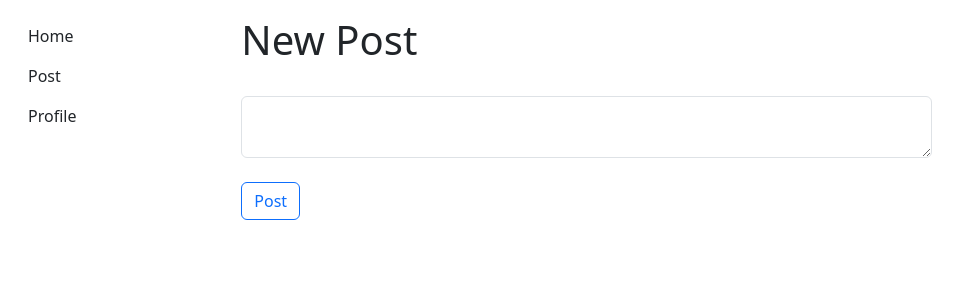
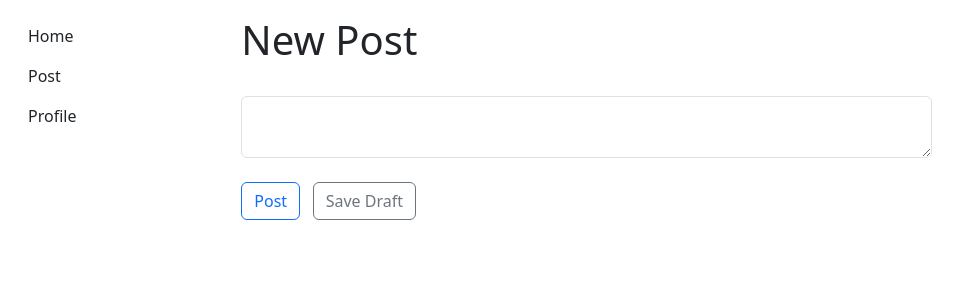
Before and after one commit to muhammedp903/fsd-chirrup-frontend, a Vue app: page /posts/new in a window 1280 px wide. Shown: the top 300 px of the page, without its empty margins (0-966 px from the left). Built offline with nearby package versions, Linux system fonts and the light colour scheme; sample sign-in values are in the browser's storage.

Commit message:
Add local save draft functionality.

```diff
--- a/src/router/index.js
+++ b/src/router/index.js
@@ -37,6 +37,7 @@ const routes = [
     {path: "/users/:id", component: UserProfile, beforeEnter: ifCurrentUser},
     {path: "/profile", component: MyProfile, beforeEnter: ifAuthenticated},
     {path: "/posts/new", component: EditPost, beforeEnter: ifAuthenticated},
+    {path: "/posts/draft/:id/edit", component: EditPost, beforeEnter: ifAuthenticated},
     {path: "/posts/:id/edit", component: EditPost, beforeEnter: ifAuthenticated},
     {path: "/:pathMatch(.*)*", component: NotFound},
 ];
--- a/src/services/posts.service.js
+++ b/src/services/posts.service.js
@@ -192,7 +192,7 @@ const deletePost = (postId) => {
             return Promise.reject(error);
         });
 
-}
+};
 
 export const postService = {
     getFeed,
--- a/src/views/components/PostCard.vue
+++ b/src/views/components/PostCard.vue
@@ -1,6 +1,6 @@
 <template>
   <div class="card mb-3" >
-    <div>
+    <div v-if="!post.draft">
       <router-link id="postText" :to="'/posts/' + post.post_id">
         <div class="card-body">
           <h5 class="card-title">{{post.text}}</h5>
@@ -16,6 +16,20 @@
         <router-link :to="'/users/' + post.author.user_id" id="author" >
           {{"@" + post.author.username }}
         </router-link>
+      </div>
+    </div>
+
+    <div v-else>
+      <router-link id="postTextDraft" :to="'/posts/draft/' + post.draftId + '/edit'">
+        <div class="card-body">
+          <h5 class="card-title">{{post.text}}</h5>
+        </div>
+      </router-link>
+
+      <div class="card-footer bg-transparent">
+        <span class="draftLabel">
+          Draft
+        </span>
       </div>
     </div>
   </div>
--- a/src/views/pages/EditPost.vue
+++ b/src/views/pages/EditPost.vue
@@ -5,7 +5,11 @@
     <form @submit.prevent="handleSubmit">
       <textarea class="form-control" name="text" id="text" v-model="post.text"></textarea>
       <br/>
+      <span>
         <button class="btn btn-outline-primary">Post</button>
+        &nbsp
+        <button class="btn btn-outline-secondary" v-show="!editing" @click="saveDraft">Save Draft</button>
+      </span>
     </form>
   </div>
 </template>
@@ -16,6 +20,7 @@ import {postService} from "@/services/posts.service";
 export default {
   computed: {
     titleText(){
+      if(this.draft) return "Edit Draft";
       if(this.editing) return "Edit Post";
       return "New Post";
     }
@@ -24,13 +29,17 @@ export default {
     return {
       post: {},
       editing: false,
+      draft: false,
       submitted: false,
     };
   },
   created() {
     if(this.$route.path !== "/posts/new"){
+      // the path will be /posts/:id/edit - the user is editing an existing post or draft
+      this.editing = true;
+
+      if(!this.$route.path.includes("draft")){
         // the path will be /posts/:id/edit - the user is editing an existing post
-      this.editing = true;
         postService.getSinglePost(this.$route.params.id)
             .then((post) => {
               this.post = post;
@@ -39,6 +48,11 @@ export default {
               this.$root.error = error;
               this.$root.toast.show();
             });
+      } else {
+        // the path will be /posts/draft/:id/edit - the user is editing a draft
+        this.draft = true
+        this.post = JSON.parse(localStorage.getItem("drafts")).drafts[this.$route.params.id];
+      }
     }
   },
   methods: {
@@ -72,6 +86,30 @@ export default {
               this.submitted = false;
             });
       }
+    },
+    saveDraft(){
+      this.submitted = true;
+      const text = this.post.text;
+
+      if (!text) {
+        return;
+      }
+
+      let currentDraft = {
+        draft: true,
+        text: text,
+        timestamp: Date.now(),
+      };
+
+      let drafts = JSON.parse(localStorage.getItem("drafts"));
+      if(drafts){
+        drafts.drafts.push(currentDraft); // add the new draft to the existing drafts list
+      } else {
+        drafts = {drafts: [currentDraft]}; // create a new drafts object with a list of drafts and add the new one
+      }
+      localStorage.setItem("drafts", JSON.stringify(drafts));
+
+      this.$router.push("/profile");
     }
   }
 };
--- a/src/views/pages/MyProfile.vue
+++ b/src/views/pages/MyProfile.vue
@@ -67,6 +67,15 @@ export default {
           if(user.followers.some(e => e.user_id == uid)) { // check if the signed-in user is in the followers list of this user
             this.isFollowing = true;
           }
+
+          let drafts = JSON.parse(localStorage.getItem("drafts"));
+          if(drafts) {
+            drafts.drafts.forEach(draft => {
+              draft.draftId = drafts.drafts.indexOf(draft);
+              this.user.posts.push(draft);
+            });
+          }
+
         })
         .catch((error) => {
           this.$root.error = error;
```
Lines whose indentation alone changed are shown as unchanged.
